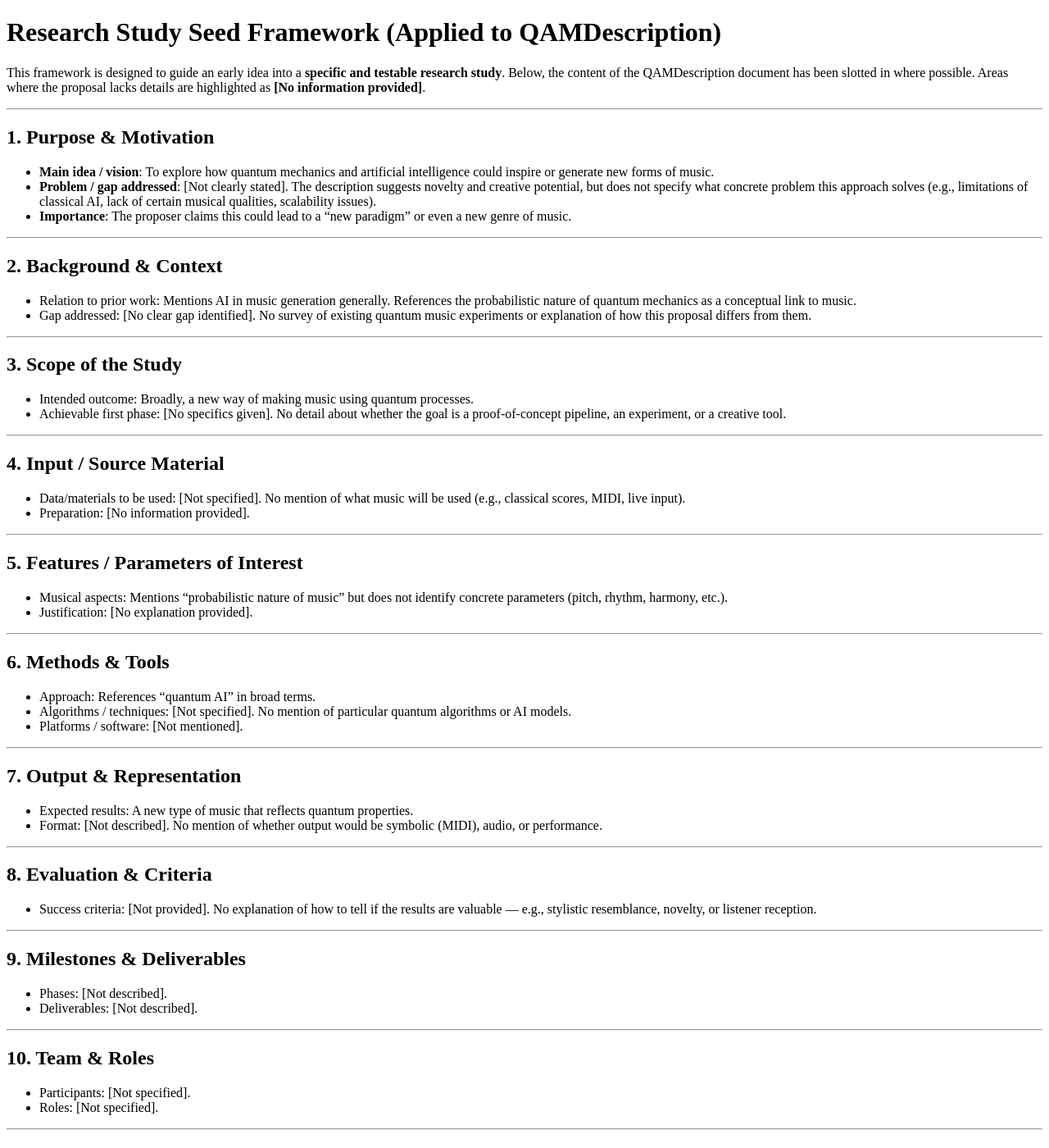
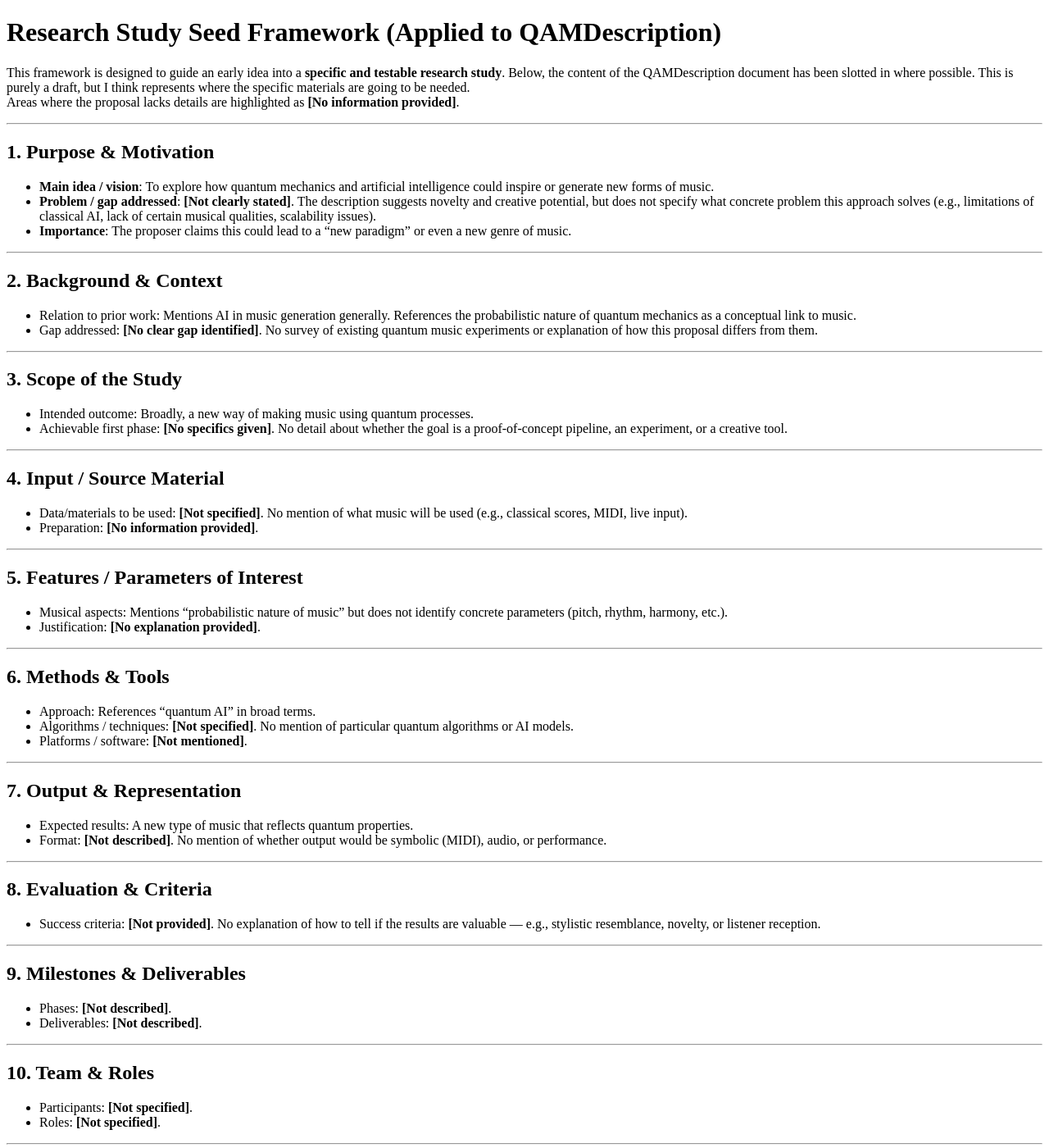
Before and after one commit to CHI-CityTech/QuantumMusic, a Jekyll site: the page built from Proposals/QAM/research_study_framework.md, in a window 1280 px wide and 1400 px high. Shown: the whole window at 82% size. Built offline with Jekyll 4.4.1, drawn with Linux system fonts in a browser that asks for light colours; our own code applies the rules of GitHub Pages for plain Markdown files; some of the changed text lies outside the part shown.

Commit message:
Update research_study_framework.md

```diff
--- a/Proposals/QAM/research_study_framework.md
+++ b/Proposals/QAM/research_study_framework.md
@@ -1,79 +1,80 @@
 # Research Study Seed Framework (Applied to QAMDescription)
 
-This framework is designed to guide an early idea into a **specific and testable research study**. Below, the content of the QAMDescription document has been slotted in where possible. Areas where the proposal lacks details are highlighted as **[No information provided]**.
+This framework is designed to guide an early idea into a **specific and testable research study**. Below, the content of the QAMDescription document has been slotted in where possible. This is purely a draft, but I think represents where the specific materials are going to be needed.
+Areas where the proposal lacks details are highlighted as **[No information provided]**.
 
 ---
 
 ## 1. Purpose & Motivation
 - **Main idea / vision**: To explore how quantum mechanics and artificial intelligence could inspire or generate new forms of music.
-- **Problem / gap addressed**: [Not clearly stated]. The description suggests novelty and creative potential, but does not specify what concrete problem this approach solves (e.g., limitations of classical AI, lack of certain musical qualities, scalability issues).
+- **Problem / gap addressed**: **[Not clearly stated]**. The description suggests novelty and creative potential, but does not specify what concrete problem this approach solves (e.g., limitations of classical AI, lack of certain musical qualities, scalability issues).
 - **Importance**: The proposer claims this could lead to a “new paradigm” or even a new genre of music.
 
 ---
 
 ## 2. Background & Context
 - Relation to prior work: Mentions AI in music generation generally. References the probabilistic nature of quantum mechanics as a conceptual link to music.
-- Gap addressed: [No clear gap identified]. No survey of existing quantum music experiments or explanation of how this proposal differs from them.
+- Gap addressed: **[No clear gap identified]**. No survey of existing quantum music experiments or explanation of how this proposal differs from them.
 
 ---
 
 ## 3. Scope of the Study
 - Intended outcome: Broadly, a new way of making music using quantum processes.
-- Achievable first phase: [No specifics given]. No detail about whether the goal is a proof-of-concept pipeline, an experiment, or a creative tool.
+- Achievable first phase: **[No specifics given]**. No detail about whether the goal is a proof-of-concept pipeline, an experiment, or a creative tool.
 
 ---
 
 ## 4. Input / Source Material
-- Data/materials to be used: [Not specified]. No mention of what music will be used (e.g., classical scores, MIDI, live input).
-- Preparation: [No information provided].
+- Data/materials to be used: **[Not specified]**. No mention of what music will be used (e.g., classical scores, MIDI, live input).
+- Preparation: **[No information provided]**.
 
 ---
 
 ## 5. Features / Parameters of Interest
 - Musical aspects: Mentions “probabilistic nature of music” but does not identify concrete parameters (pitch, rhythm, harmony, etc.).
-- Justification: [No explanation provided].
+- Justification: **[No explanation provided]**.
 
 ---
 
 ## 6. Methods & Tools
 - Approach: References “quantum AI” in broad terms.
-- Algorithms / techniques: [Not specified]. No mention of particular quantum algorithms or AI models.
-- Platforms / software: [Not mentioned].
+- Algorithms / techniques: **[Not specified]**. No mention of particular quantum algorithms or AI models.
+- Platforms / software: **[Not mentioned]**.
 
 ---
 
 ## 7. Output & Representation
 - Expected results: A new type of music that reflects quantum properties.
-- Format: [Not described]. No mention of whether output would be symbolic (MIDI), audio, or performance.
+- Format: **[Not described]**. No mention of whether output would be symbolic (MIDI), audio, or performance.
 
 ---
 
 ## 8. Evaluation & Criteria
-- Success criteria: [Not provided]. No explanation of how to tell if the results are valuable — e.g., stylistic resemblance, novelty, or listener reception.
+- Success criteria: **[Not provided]**. No explanation of how to tell if the results are valuable — e.g., stylistic resemblance, novelty, or listener reception.
 
 ---
 
 ## 9. Milestones & Deliverables
-- Phases: [Not described].
-- Deliverables: [Not described].
+- Phases: **[Not described]**.
+- Deliverables: **[Not described]**.
 
 ---
 
 ## 10. Team & Roles
-- Participants: [Not specified].
-- Roles: [Not specified].
+- Participants: **[Not specified]**.
+- Roles: **[Not specified]**.
 
 ---
 
 ## 11. Risks & Challenges
-- Identified risks: [Not provided].
-- Mitigation strategies: [Not provided].
+- Identified risks: **[Not provided]**.
+- Mitigation strategies: **[Not provided]**.
 
 ---
 
 ## 12. Expected Contribution
 - Contribution: A “new genre” or “new paradigm” of music using quantum principles.
-- Benefit to future research/creativity: [Not elaborated]. No detail about how others could build upon this work (e.g., datasets, methods, tools).
+- Benefit to future research/creativity: **[Not elaborated]**. No detail about how others could build upon this work (e.g., datasets, methods, tools).
 
 ---
 
```
